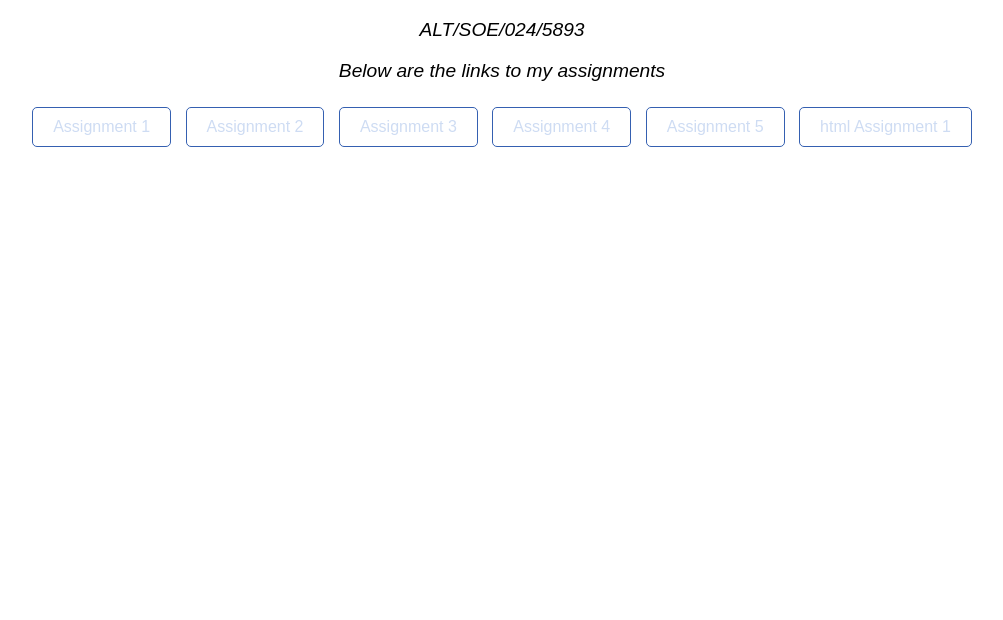
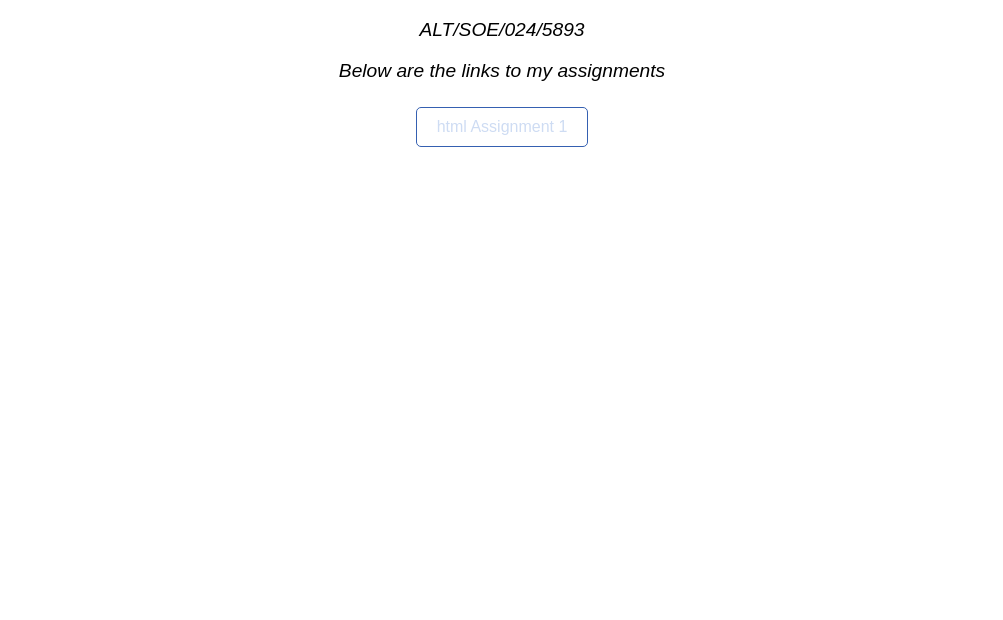
Before and after one commit to Gentle-dove/Altschool-html-assignment-1, a plain HTML site: page index.html in a window 1280 px wide. Shown: the part 180-800 px from the top of the page, without its empty margins (138-1141 px from the left). Drawn offline with Linux system fonts and the light colour scheme.

Commit message:
Update index.html

```diff
--- a/index.html
+++ b/index.html
@@ -47,11 +47,7 @@
     <p>ALT/SOE/024/5893</p>
     <p>Below are the links to my assignments</p>
     <div class="assignment-links">
-        <a href="OtterEassy.html">Assignment 1</a>
-        <a href="huckleberry.html">Assignment 2</a>
-        <a href="novuswatch.html">Assignment 3</a>
-        <a href="websignup.html">Assignment 4</a>
-        <a href="wp.html">Assignment 5</a>
+
         <a href="form.html">html Assignment 1</a>
     </div>
 </body>
```
